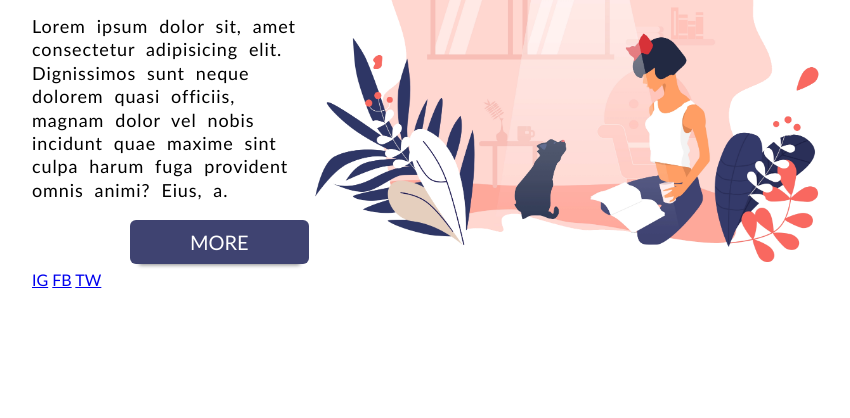
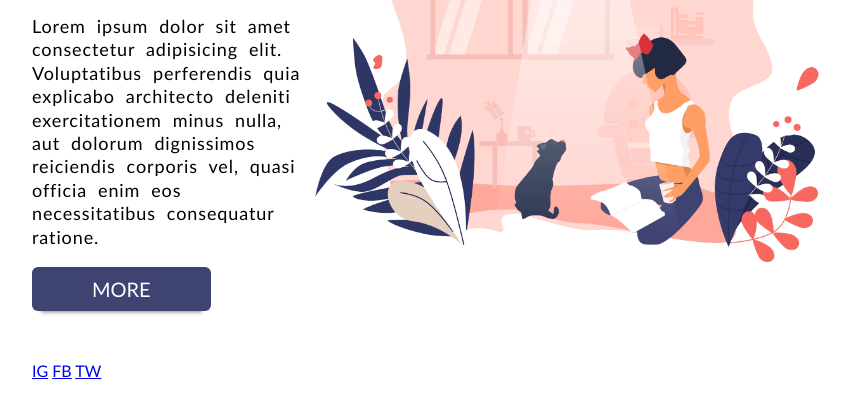
Before and after one commit to thsaris/03-happy-weekend, a website: page index.html in a window 1280 px wide. Shown: the part 326-744 px from the top of the page, without its empty margins (208-1058 px from the left). Drawn offline with Linux system fonts and the light colour scheme.

Commit message:
fixed links

```diff
--- a/index.html
+++ b/index.html
@@ -66,7 +66,7 @@
             margin-left: calc(50% - 400px);
         }
 
-        div {
+        main > div {
             width: 35%;
             float: left;
         }
@@ -107,7 +107,7 @@
         }
 
         div > div {
-            margin-top: 50px;
+            margin-top:  50px;
         }
 
         div > div > a {}
@@ -134,7 +134,7 @@
     <main>
         <div>
             <h1>A happy <span> weekend </span></h1>
-            <p>Lorem ipsum dolor sit, amet consectetur adipisicing elit. Dignissimos sunt neque dolorem quasi officiis, magnam dolor vel nobis incidunt quae maxime sint culpa harum fuga provident omnis animi? Eius, a.</p>
+            <p>Lorem ipsum dolor sit amet consectetur adipisicing elit. Voluptatibus perferendis quia explicabo architecto deleniti exercitationem minus nulla, aut dolorum dignissimos reiciendis corporis vel, quasi officia enim eos necessitatibus consequatur ratione.</p>
             <a href="#">More</a>
             <div>
                 <a href="#">IG</a>
```
